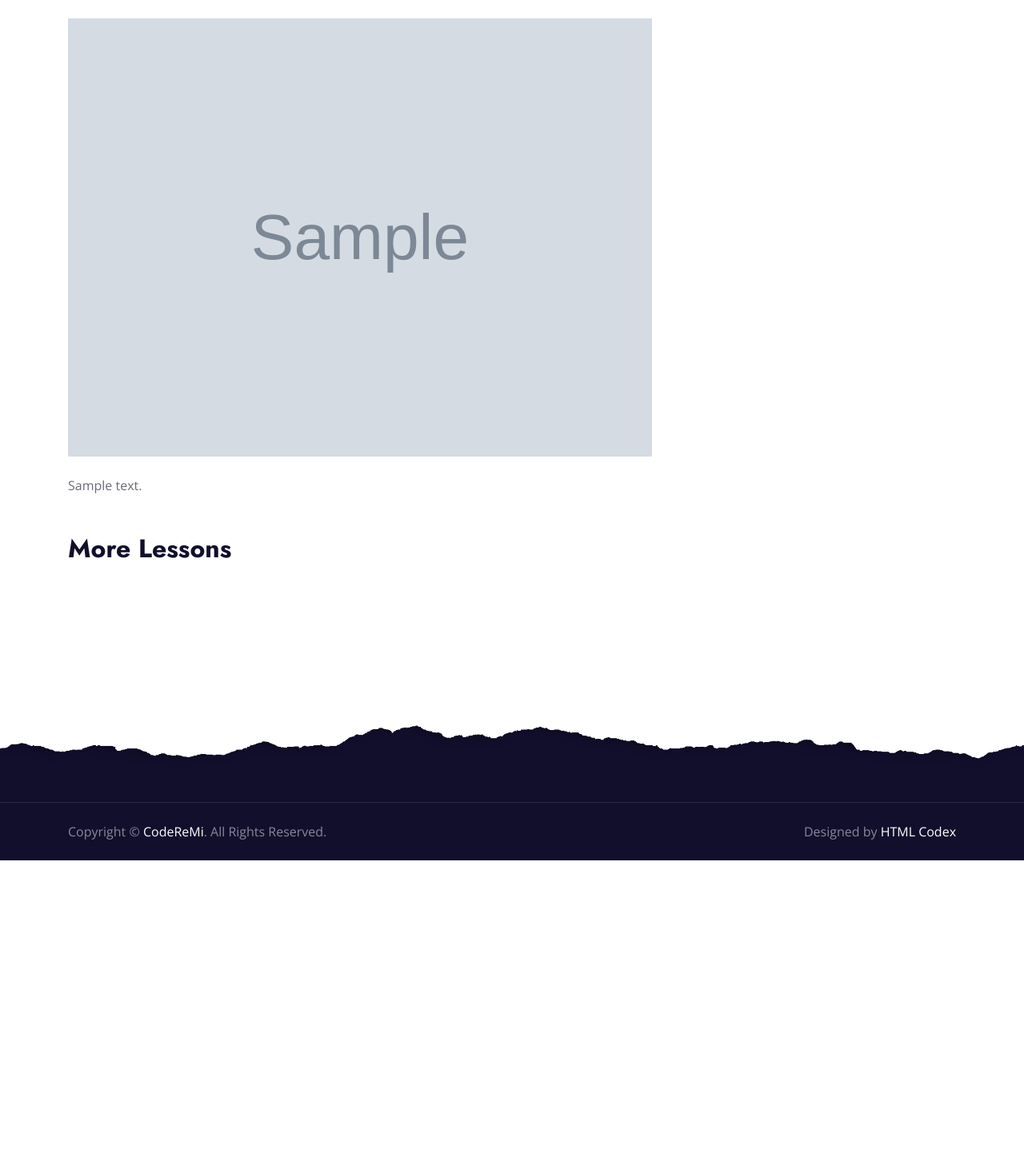
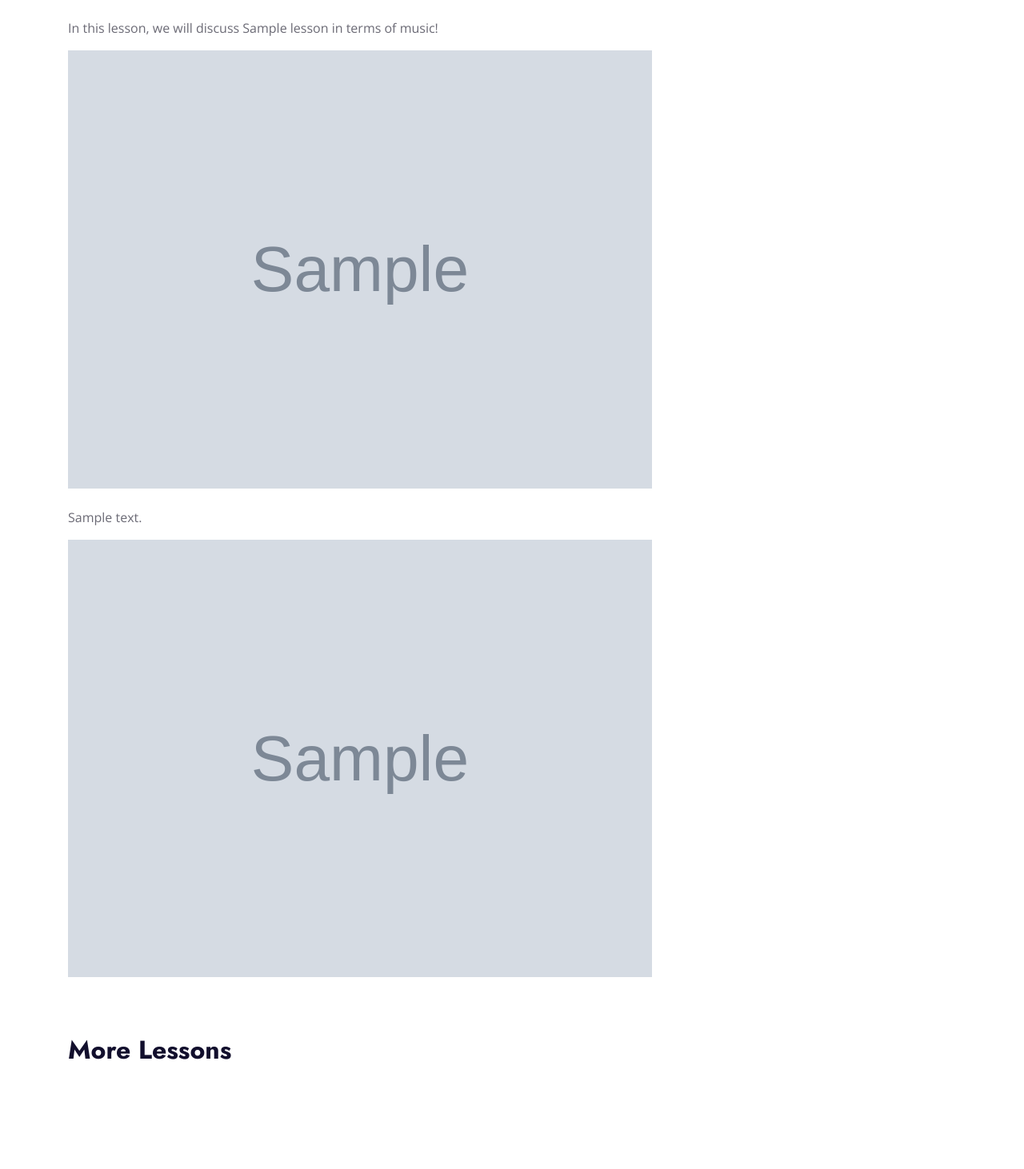
Before and after one commit to dangelyjeanelle/CodeReMi, a Flask app: template templates/lesson.html in a window 1280 px wide. Shown: the part 1394-2856 px from the top of the page at 80% size. Before the commit the page ends 2470 px from the top, so only its background shows below. Run offline with Flask 2, Linux system fonts and the light colour scheme; the template is opened without the code that fills it: most values are stand-ins (such as "Sample title", 1, 10 or a date in 2020); grey boxes marked "Sample" are stand-in pictures; some libraries are stand-ins or nearby versions.

Commit message:
Added second image

```diff
--- a/templates/lesson.html
+++ b/templates/lesson.html
@@ -75,9 +75,13 @@
                       <h1 class="display-4">{{lesson.name}}</h1>
                   </div>
                   <img class="img-fluid rounded w-100 mb-4" src="/static/images/{{lesson.preview_path}}" alt="Image">
+                  <p>In this lesson, we will discuss {{lesson.name}} in terms of music!</p>
                   <img class="img-fluid rounded w-100 mb-4" src="/static/images/{{lesson.img1_path}}" alt="Image">
+                  <p>{{lesson.content|safe}}</p>
+                  <img class="img-fluid rounded w-100 mb-4" src="/static/images/{{lesson.img2_path}}" alt="Image">
+
                   <!-- <img src="/static/images/loops.jpg" alt="why" width="700px" height="250px" />   -->
-                  <p>{{lesson.content|safe}}</p>
+
                   <!-- <p>Tempor erat elitr at rebum at at clita aliquyam consetetur. Diam dolor diam ipsum et, tempor voluptua sit consetetur sit. Aliquyam diam amet diam et eos sadipscing labore. Clita erat ipsum et lorem et sit, sed stet no labore lorem sit. Sanctus clita duo justo et tempor consetetur takimata eirmod, dolores takimata consetetur invidunt magna dolores aliquyam dolores dolore. Amet erat amet et magna</p>
 
                   <p>Sadipscing labore amet rebum est et justo gubergren. Et eirmod ipsum sit diam ut magna lorem.
@@ -117,7 +121,7 @@
                   </div>
                   <div class="d-flex justify-content-between border-bottom px-4">
                       <h6 class="text-white my-3">Estimated duration</h6>
-                      <h6 class="text-white my-3">15 Mins</h6>
+                      <h6 class="text-white my-3">10 Mins</h6>
                   </div>
                   <div class="d-flex justify-content-between border-bottom px-4">
                       <h6 class="text-white my-3">Skill level</h6>
```
